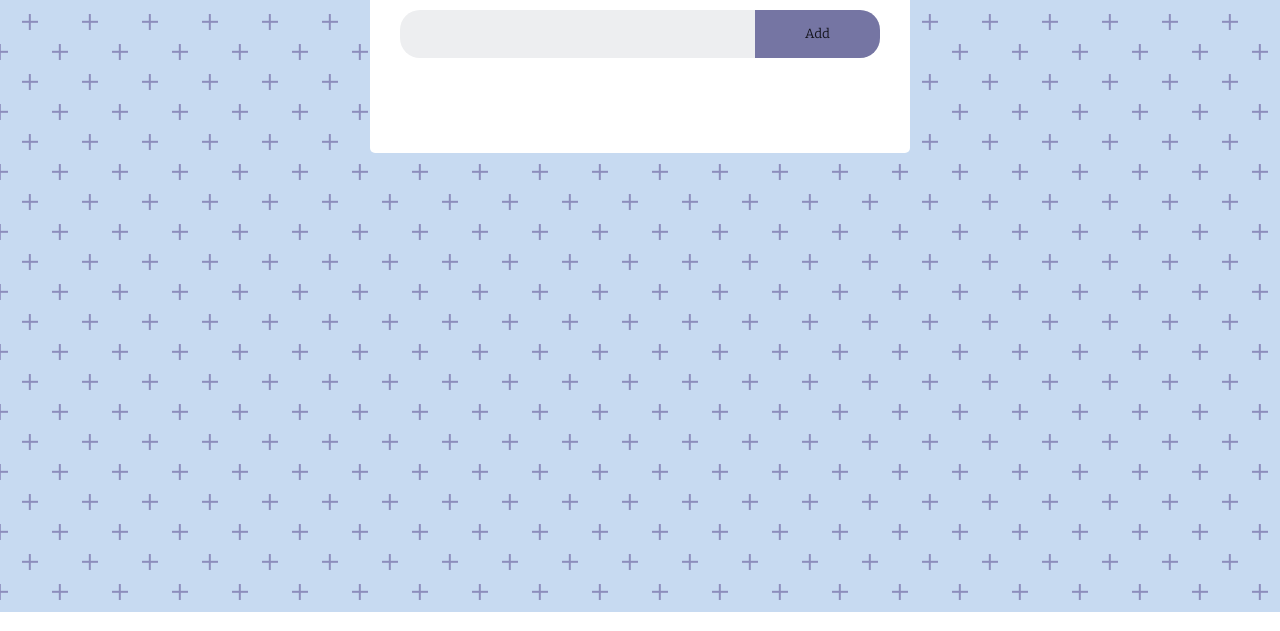
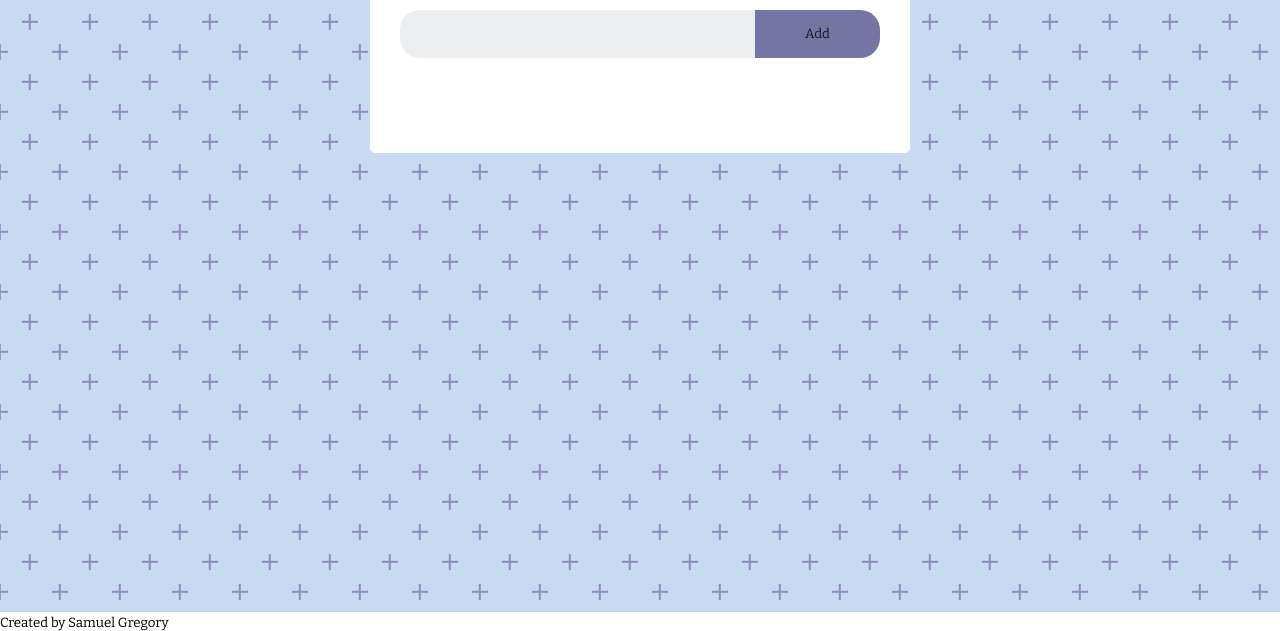
Before and after one commit to S4MU3L6R360RY/Simple-TodoList, a plain HTML site: page code/public/index.html in a window 1280 px wide. Shown: the part 188-819 px from the top of the page. Drawn offline with nearby package versions, Linux system fonts and the light colour scheme.

Commit message:
Update index.html

```diff
--- a/code/public/index.html
+++ b/code/public/index.html
@@ -26,7 +26,9 @@
         </div>
       </div>
     </main>
-    <footer></footer>
+    <footer>
+      <small>Created by Samuel Gregory</small>
+    </footer>
     <script src="script.js"></script>
   </body>
 </html>
```
